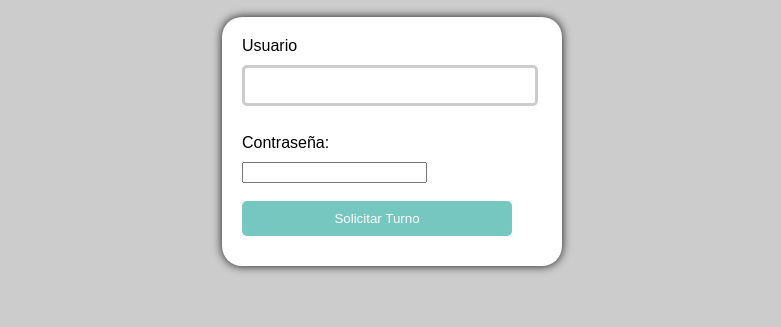
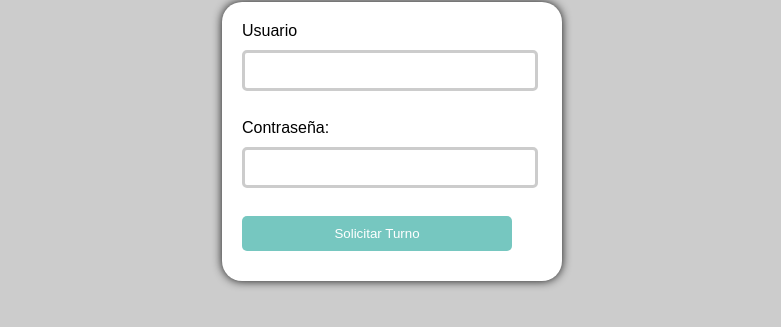
Before and after one commit to ignacioNachoRocha/tpfinal, a website: page planificación de proyecto página/form.html in a window 1280 px wide. Shown: the part 357-684 px from the top of the page, without its empty margins (248-1029 px from the left). Drawn offline with Linux system fonts and the light colour scheme.

Commit message:
'seModificóLogin'

```diff
--- a/planificación de proyecto página/styles.css
+++ b/planificación de proyecto página/styles.css
@@ -27,8 +27,7 @@ label {
 }
 
 input[type="text"],
-input[type="email"],
-input[type="tel"],
+input[type="password"],
 button[type="submit"] {
     width: 90%;
     padding: 10px;
```
Also changed, not shown: 1 other file.
